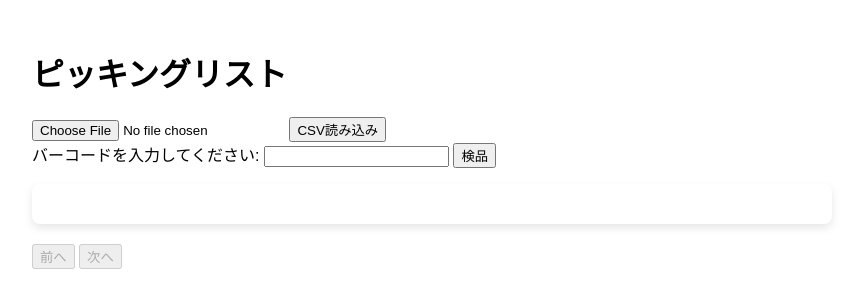
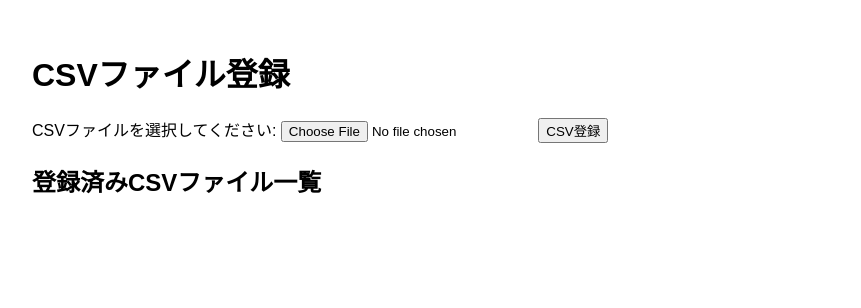
Before and after one commit to bottical/barcode-inspection, a plain HTML site: page index.html in a window 1280 px wide. Shown: the whole page, without its empty margins (208-1069 px from the left). Drawn offline with Linux system fonts and the light colour scheme.

Commit message:
Update index.html

```diff
--- a/index.html
+++ b/index.html
@@ -3,35 +3,29 @@
 <head>
   <meta charset="UTF-8">
   <meta name="viewport" content="width=device-width, initial-scale=1.0">
-  <title>ピッキングリスト</title>
+  <title>CSV登録ページ</title>
   <link rel="stylesheet" href="styles.css">
 </head>
 <body>
 
 <div class="container">
-  <h1>ピッキングリスト</h1>
+  <h1>CSVファイル登録</h1>
 
-  <!-- CSVファイル選択 -->
-  <input type="file" id="csvFileInput" accept=".csv" />
-  <button onclick="loadCSV()">CSV読み込み</button>
-
-  <!-- バーコード入力フォーム -->
+  <!-- CSVファイル選択フォーム -->
   <div>
-    <label for="barcodeInput">バーコードを入力してください:</label>
-    <input type="text" id="barcodeInput" />
-    <button onclick="checkBarcode()">検品</button>
-    <p id="errorMessage" class="error-message"></p>
+    <label for="csvFileInput">CSVファイルを選択してください:</label>
+    <input type="file" id="csvFileInput" accept=".csv" />
+    <button onclick="uploadCSV()">CSV登録</button>
   </div>
 
-  <div id="pickingList" class="list"></div>
+  <!-- 登録済みCSVの一覧 -->
+  <h2>登録済みCSVファイル一覧</h2>
+  <ul id="csvList"></ul>
 
-  <div class="button-container">
-    <button id="prevButton" onclick="previous()" disabled>前へ</button>
-    <button id="nextButton" onclick="next()" disabled>次へ</button>
-  </div>
 </div>
 
-<script src="script.js"></script>
+<script src="firebase_setup.js"></script> <!-- Firestore設定用 -->
+<script src="csv_register.js"></script>
 
 </body>
 </html>
```
